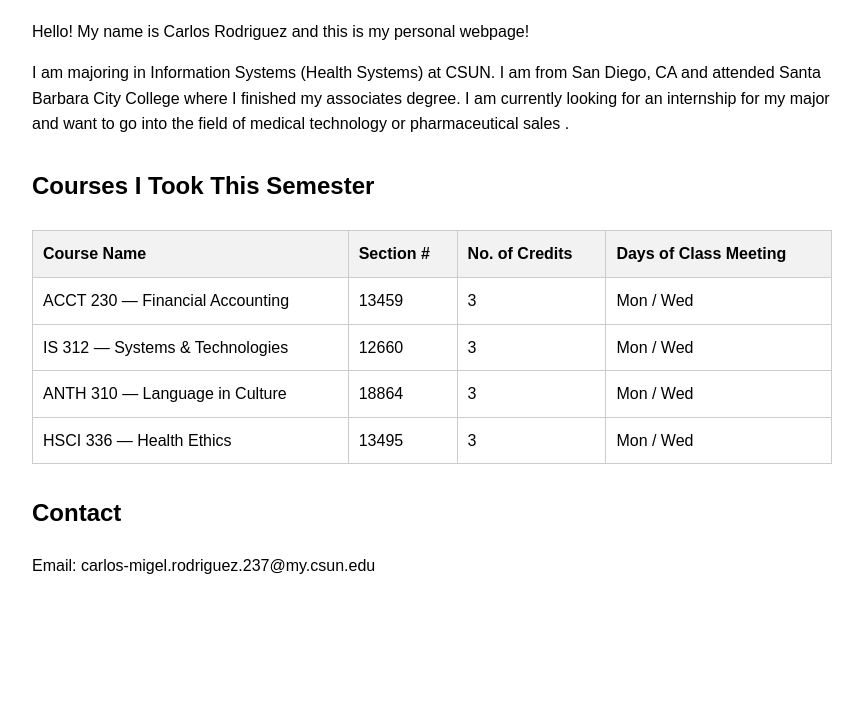
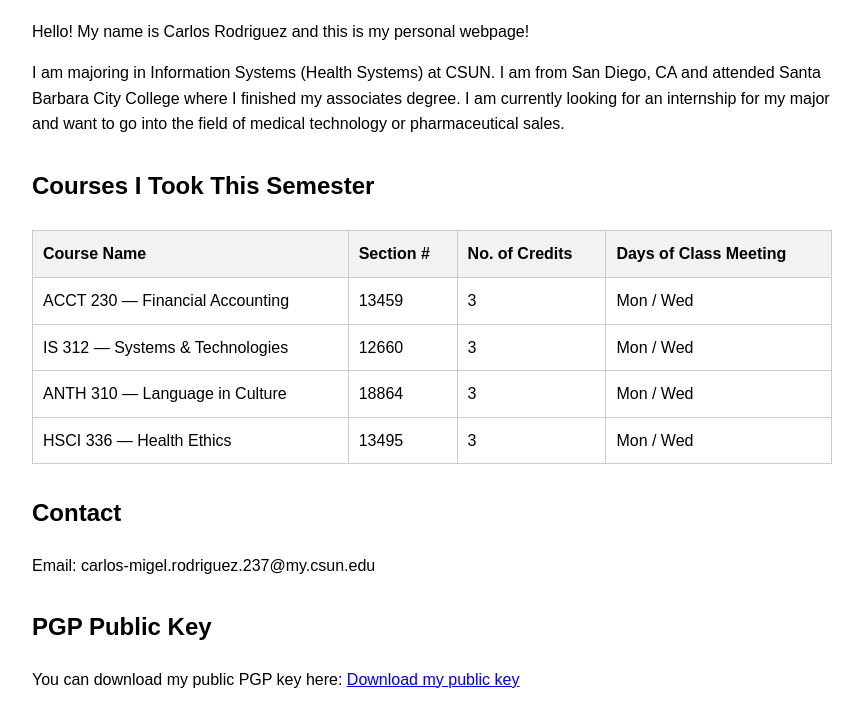
Before and after one commit to carlosvizcarra/csun.edu-cvr94140, a plain HTML site: page index.html in a window 1280 px wide. Shown: the part 106-832 px from the top of the page, without its empty margins (208-1071 px from the left). Before the commit the page ends 800 px from the top, so only its background shows below. Drawn offline with Linux system fonts and the light colour scheme.

Commit message:
index.html

```diff
--- a/index.html
+++ b/index.html
@@ -38,8 +38,7 @@
 
     <h1>Carlos Rodriguez</h1>
     <p>Hello! My name is Carlos Rodriguez and this is my personal webpage!</p>
-    <p>I am majoring in Information Systems (Health Systems) at CSUN. I am from San Diego, CA and attended Santa Barbara City College where I finished my associates degree. I am currently looking for an internship for my major and want to go into the field of medical technology or pharmaceutical sales
-        .</p>
+    <p>I am majoring in Information Systems (Health Systems) at CSUN. I am from San Diego, CA and attended Santa Barbara City College where I finished my associates degree. I am currently looking for an internship for my major and want to go into the field of medical technology or pharmaceutical sales.</p>
 
     <h2>Courses I Took This Semester</h2>
 
@@ -79,5 +78,11 @@
     <h2>Contact</h2>
     <p>Email: carlos-migel.rodriguez.237@my.csun.edu</p>
 
+    <h2>PGP Public Key</h2>
+    <p>
+        You can download my public PGP key here:
+        <a href="carlos_rodriguez_public.asc">Download my public key</a>
+    </p>
+
 </body>
 </html>
```
